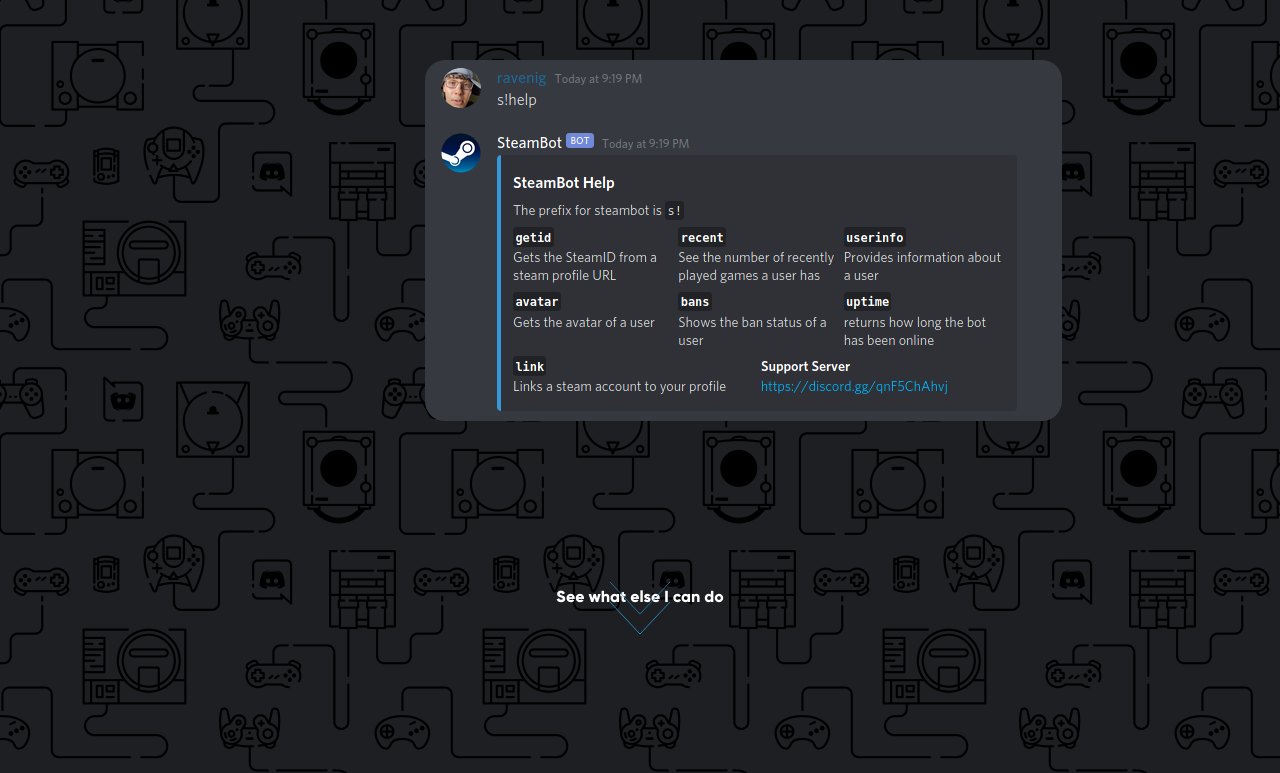
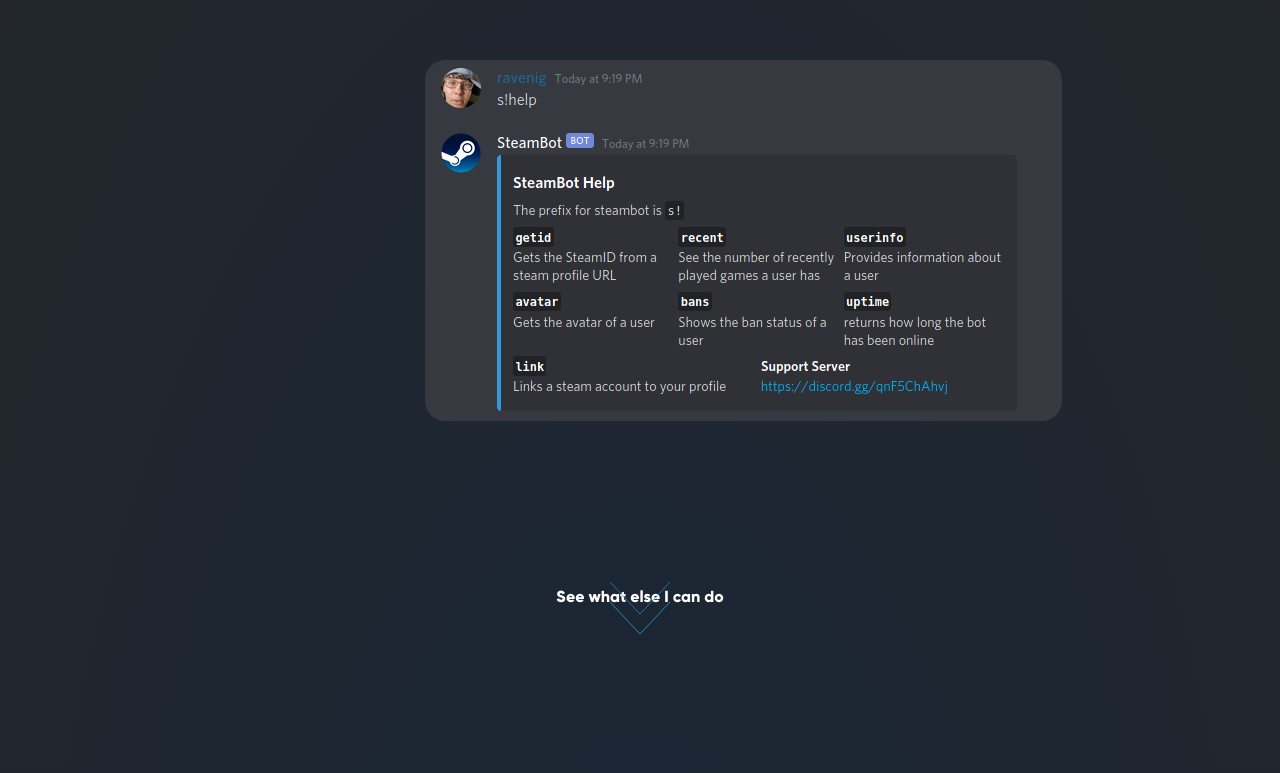
Before and after one commit to SteambotPy/steambot.me, a plain HTML site: page index.html in a window 1280 px wide. Shown: the part 126-899 px from the top of the page. Drawn offline with nearby package versions, Linux system fonts and the light colour scheme; a web font is replaced by a local one.

Commit message:
Changed background

```diff
--- a/assets/style/style.css
+++ b/assets/style/style.css
@@ -11,7 +11,7 @@
     font-family: myFirstFont;
   }
 body {
-  background-image: url("../images/background.png");
+  background-image: radial-gradient( #192637, #23272b);
 }
 
 .header {
```
